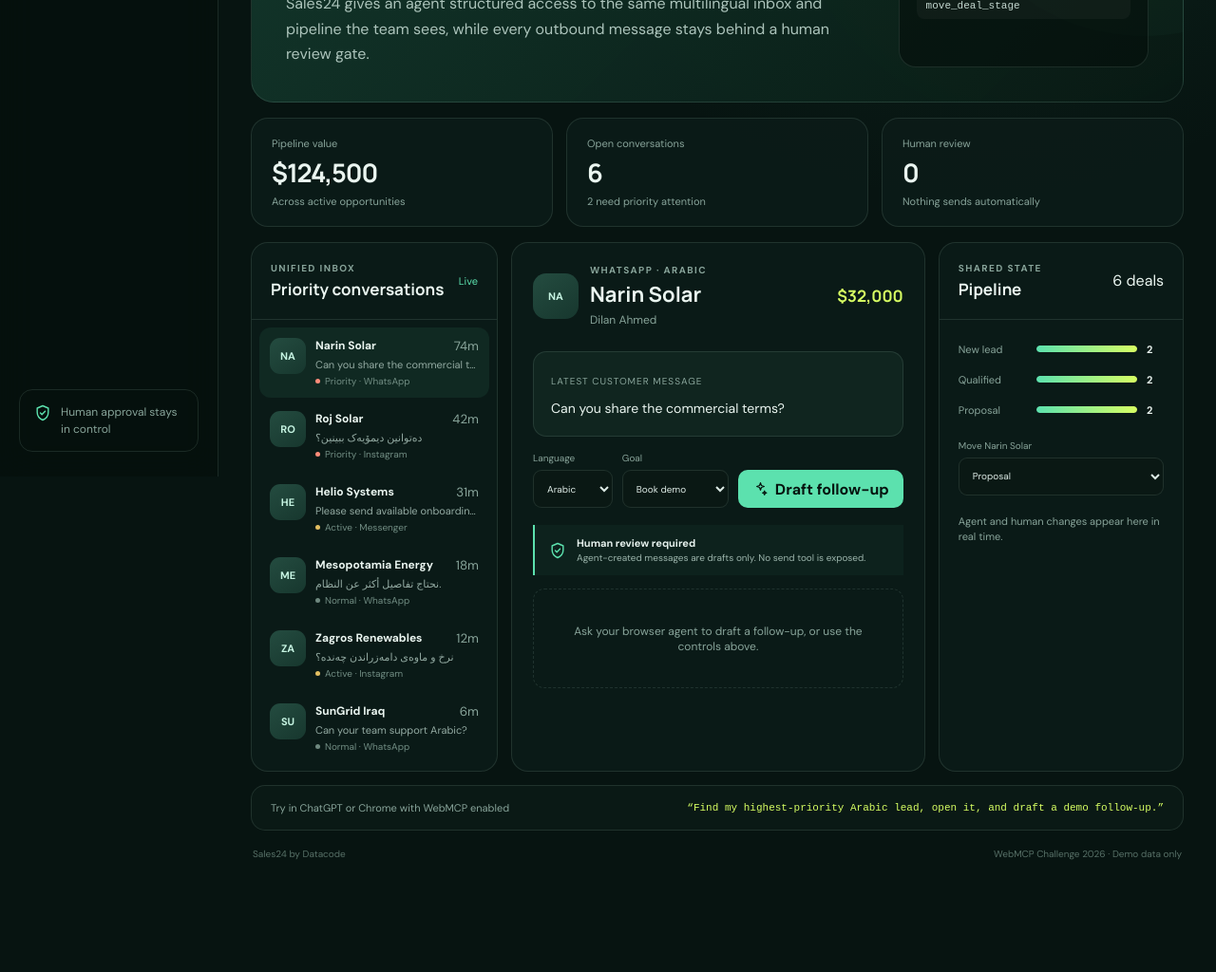
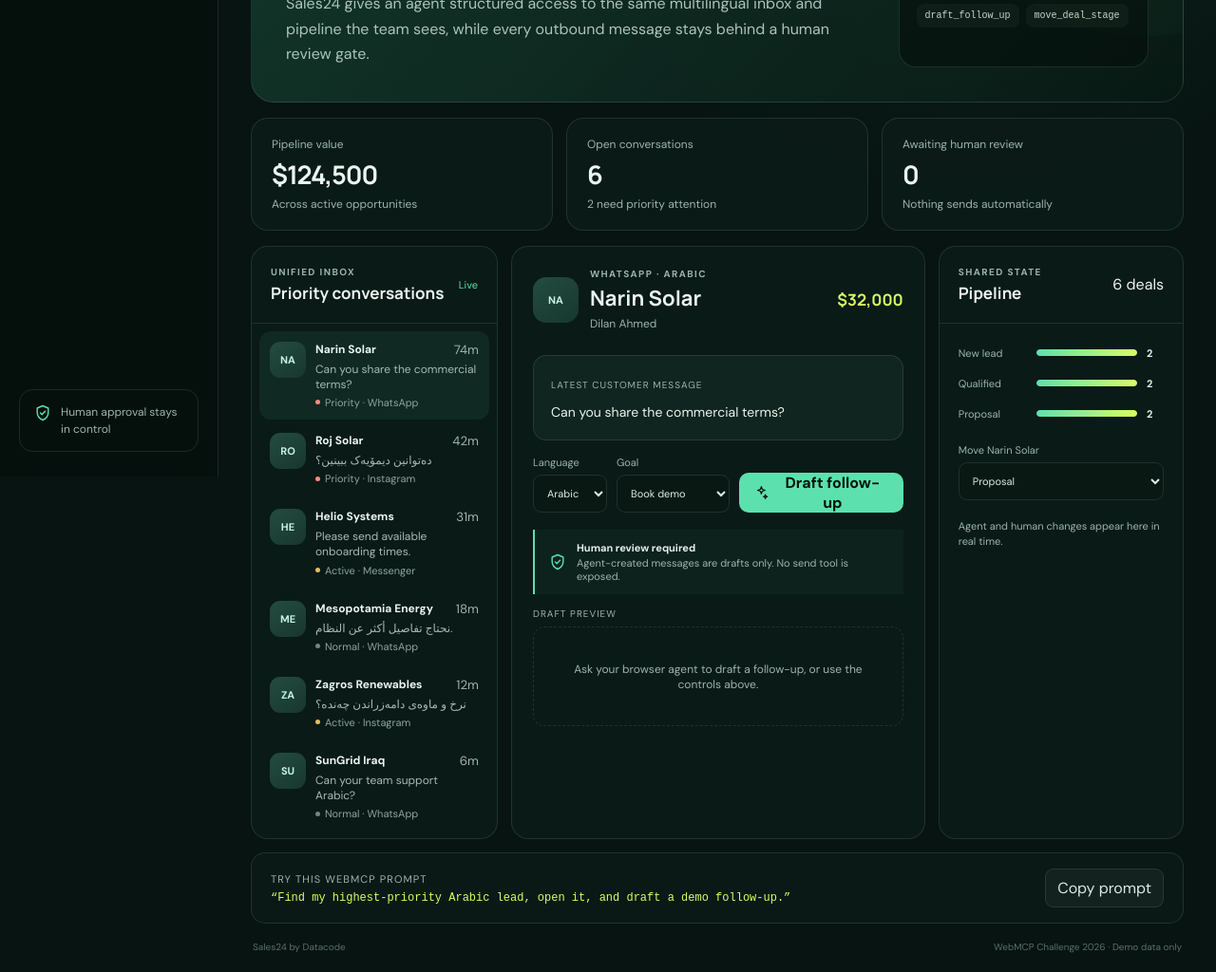
Before and after one commit to datacode-app/sales24-webmcp-demo, a website built with Vite: page index.html in a window 1280 px wide. Shown: the part 298-1322 px from the top of the page at 95% size. Before the commit the page ends 1224 px from the top, so only its background shows below. Built offline with nearby package versions, Linux system fonts and the light colour scheme.

Commit message:
polish challenge demo interactions

```diff
--- a/src/styles.css
+++ b/src/styles.css
@@ -10,7 +10,7 @@
   --panel: #0c1c18;
   --panel-2: #10251f;
   --line: rgba(179, 218, 201, .13);
-  --muted: #88a49a;
+  --muted: #9ab5ab;
   --accent: #5ce1ae;
   --accent-2: #d7ff63;
   --danger: #ff8c7a;
@@ -50,16 +50,17 @@ h1 { font-size: 19px; }
 .hero p { color: #acc4bb; max-width: 720px; line-height: 1.65; margin: 16px 0 0; }
 .tool-stack { align-self: stretch; z-index: 1; padding: 18px; background: rgba(4, 14, 11, .58); border: 1px solid var(--line); border-radius: 18px; display: flex; flex-direction: column; justify-content: center; gap: 9px; }
 .tool-stack span { color: var(--accent); display: flex; align-items: center; gap: 8px; font-size: 12px; font-weight: 700; }
-.tool-stack code { padding: 8px 10px; color: #c4d8d0; background: rgba(255,255,255,.035); border-radius: 8px; font-size: 11px; }
+.tool-tags { display: flex; flex-wrap: wrap; gap: 7px; }
+.tool-stack code { padding: 7px 9px; color: #c4d8d0; background: rgba(255,255,255,.035); border-radius: 8px; font-size: 10px; }
 
 .metrics { display: grid; grid-template-columns: repeat(3, 1fr); gap: 14px; margin: 16px 0; }
 .metrics article, .panel { border: 1px solid var(--line); background: rgba(12, 28, 24, .88); border-radius: 18px; }
 .metrics article { padding: 19px 21px; display: grid; gap: 5px; }
-.metrics span, .metrics small { color: var(--muted); font-size: 11px; }
+.metrics span, .metrics small { color: var(--muted); font-size: 12px; }
 .metrics strong { font: 700 27px 'Manrope', sans-serif; letter-spacing: -.04em; }
 
 .workspace-grid { display: grid; grid-template-columns: minmax(260px, .72fr) minmax(420px, 1.35fr) minmax(250px, .8fr); gap: 14px; }
-.panel { overflow: hidden; min-height: 530px; }
+.panel { overflow: hidden; min-height: 480px; }
 .panel-head { padding: 20px; display: flex; align-items: center; justify-content: space-between; border-bottom: 1px solid var(--line); }
 .panel h3 { font-size: 17px; }
 .live-dot { color: var(--accent); font-size: 11px; display: flex; gap: 8px; align-items: center; }
@@ -69,11 +70,11 @@ h1 { font-size: 19px; }
 .avatar { width: 38px; height: 38px; border-radius: 11px; display: grid; place-items: center; background: linear-gradient(145deg, #244c40, #17372e); color: #c6f4e2; font-weight: 700; font-size: 11px; }
 .avatar.large { width: 48px; height: 48px; border-radius: 14px; }
 .conversation-copy { min-width: 0; display: grid; gap: 4px; }
-.conversation-copy > span:not(.conversation-line):not(.meta) { overflow: hidden; text-overflow: ellipsis; white-space: nowrap; color: #93aaa2; font-size: 11px; }
+.conversation-copy > span:not(.conversation-line):not(.meta) { overflow: hidden; display: -webkit-box; -webkit-box-orient: vertical; -webkit-line-clamp: 2; color: #a4bbb2; font-size: 12px; line-height: 1.35; }
 .conversation-line { display: flex; justify-content: space-between; gap: 8px; }
 .conversation-line strong { font-size: 12px; }
 .conversation-line small { color: var(--muted); }
-.meta { display: flex; align-items: center; color: #718d83; font-size: 10px; }
+.meta { display: flex; align-items: center; color: #8ca69d; font-size: 11px; }
 .priority { width: 5px; height: 5px; border-radius: 50%; margin-right: 5px; background: #6e887f; }
 .priority-high { background: var(--danger); }
 .priority-medium { background: #e3bf61; }
@@ -87,7 +88,7 @@ h1 { font-size: 19px; }
 .message-card span { color: var(--muted); font-size: 10px; text-transform: uppercase; letter-spacing: .1em; }
 .message-card p { margin: 10px 0 0; line-height: 1.55; font-size: 14px; }
 .action-row { display: grid; grid-template-columns: 1fr 1fr auto; align-items: end; gap: 10px; margin-top: 16px; }
-label { display: grid; gap: 6px; color: var(--muted); font-size: 10px; }
+label { display: grid; gap: 6px; color: var(--muted); font-size: 11px; }
 select { min-height: 40px; color: #dceae5; background: #0a1814; border: 1px solid var(--line); border-radius: 9px; padding: 0 10px; outline: none; }
 .primary-button { min-height: 40px; border: 0; border-radius: 10px; background: var(--accent); color: #06140f; padding: 0 15px; font-weight: 700; cursor: pointer; display: flex; align-items: center; gap: 7px; }
 .primary-button svg { width: 17px; }
@@ -95,8 +96,9 @@ select { min-height: 40px; color: #dceae5; background: #0a1814; border: 1px soli
 .review-boundary svg { color: var(--accent); flex: 0 0 auto; }
 .review-boundary div { display: grid; gap: 2px; }
 .review-boundary strong { color: #e5f0ec; font-size: 11px; }
-.review-boundary span { font-size: 10px; }
+.review-boundary span { font-size: 11px; }
 .drafts { margin-top: 14px; }
+.draft-label { margin: 0 0 7px; color: var(--muted); font-size: 10px; text-transform: uppercase; letter-spacing: .1em; }
 .empty-state { color: var(--muted); min-height: 105px; display: grid; place-items: center; text-align: center; padding: 20px; border: 1px dashed var(--line); border-radius: 12px; font-size: 12px; }
 .draft-card { padding: 15px; border: 1px solid var(--line); border-radius: 13px; background: rgba(7,20,17,.68); }
 .draft-card > div { display: flex; justify-content: space-between; }
@@ -120,9 +122,13 @@ select { min-height: 40px; color: #dceae5; background: #0a1814; border: 1px soli
 .activity-list .muted { color: var(--muted); }
 
 .prompt-strip { margin-top: 14px; padding: 16px 20px; border: 1px solid var(--line); border-radius: 15px; background: #0a1915; display: flex; align-items: center; justify-content: space-between; gap: 20px; }
-.prompt-strip span { color: var(--muted); font-size: 11px; }
-.prompt-strip code { color: var(--accent-2); font-size: 11px; }
+.prompt-strip > div { display: grid; gap: 6px; }
+.prompt-strip span { color: var(--muted); font-size: 11px; text-transform: uppercase; letter-spacing: .1em; }
+.prompt-strip code { color: var(--accent-2); font-size: 12px; }
+.prompt-strip button { flex: 0 0 auto; border: 1px solid var(--line); border-radius: 9px; background: rgba(255,255,255,.04); color: #dceae5; padding: 9px 12px; cursor: pointer; }
 footer { display: flex; justify-content: space-between; color: #577067; font-size: 10px; padding: 18px 2px 0; }
+
+button:focus-visible, a:focus-visible, select:focus-visible { outline: 2px solid var(--accent-2); outline-offset: 3px; }
 
 @media (max-width: 1100px) {
   .app-shell { grid-template-columns: 76px minmax(0,1fr); }
--- a/src/ui.ts
+++ b/src/ui.ts
@@ -71,14 +71,14 @@ function render(root: HTMLElement, state: CrmState) {
         <div><span class="hero-kicker">Humans decide. Agents accelerate.</span><h2>Turn every customer signal into a clear next action.</h2><p>Sales24 gives an agent structured access to the same multilingual inbox and pipeline the team sees, while every outbound message stays behind a human review gate.</p></div>
         <div class="tool-stack">
           <span>${icon('spark')} 5 live WebMCP tools</span>
-          <code>draft_follow_up</code><code>find_priority_conversations</code><code>move_deal_stage</code>
+          <div class="tool-tags"><code>get_pipeline_snapshot</code><code>find_priority_conversations</code><code>focus_conversation</code><code>draft_follow_up</code><code>move_deal_stage</code></div>
         </div>
       </section>
 
       <section class="metrics" aria-label="Pipeline summary">
         <article><span>Pipeline value</span><strong>${money(snapshot.totalPipelineValue)}</strong><small>Across active opportunities</small></article>
         <article><span>Open conversations</span><strong>${snapshot.openConversations}</strong><small>${snapshot.highPriority} need priority attention</small></article>
-        <article><span>Human review</span><strong>${snapshot.draftsAwaitingReview}</strong><small>Nothing sends automatically</small></article>
+        <article><span>Awaiting human review</span><strong>${snapshot.draftsAwaitingReview}</strong><small>Nothing sends automatically</small></article>
       </section>
 
       <section class="workspace-grid">
@@ -100,7 +100,7 @@ function render(root: HTMLElement, state: CrmState) {
             <button class="primary-button" data-action="draft">${icon('spark')}Draft follow-up</button>
           </div>
           <div class="review-boundary">${icon('shield')}<div><strong>Human review required</strong><span>Agent-created messages are drafts only. No send tool is exposed.</span></div></div>
-          <div class="drafts">${contactDrafts.length ? contactDrafts.map((draft) => `<article class="draft-card"><div><span class="status ${draft.status}">${draft.status === 'needs_review' ? 'Needs review' : 'Approved'}</span><span class="unsent">Not sent</span></div><p dir="auto">${draft.body}</p>${draft.status === 'needs_review' ? `<button data-approve-draft="${draft.id}">Approve draft</button>` : ''}</article>`).join('') : '<div class="empty-state">Ask your browser agent to draft a follow-up, or use the controls above.</div>'}</div>
+          <div class="drafts"><p class="draft-label">Draft preview</p>${contactDrafts.length ? contactDrafts.map((draft) => `<article class="draft-card"><div><span class="status ${draft.status}">${draft.status === 'needs_review' ? 'Needs review' : 'Approved'}</span><span class="unsent">Not sent</span></div><p dir="auto">${draft.body}</p>${draft.status === 'needs_review' ? `<button data-approve-draft="${draft.id}">Approve draft</button>` : ''}</article>`).join('') : '<div class="empty-state">Ask your browser agent to draft a follow-up, or use the controls above.</div>'}</div>
         </section>
 
         <section class="panel pipeline-panel" id="pipeline">
@@ -111,7 +111,7 @@ function render(root: HTMLElement, state: CrmState) {
         </section>
       </section>
 
-      <section class="prompt-strip" id="agent"><span>Try in ChatGPT or Chrome with WebMCP enabled</span><code>“Find my highest-priority Arabic lead, open it, and draft a demo follow-up.”</code></section>
+      <section class="prompt-strip" id="agent"><div><span>Try this WebMCP prompt</span><code>“Find my highest-priority Arabic lead, open it, and draft a demo follow-up.”</code></div><button data-copy-prompt>Copy prompt</button></section>
       <footer><span>Sales24 by Datacode</span><span>WebMCP Challenge 2026 · Demo data only</span></footer>
     </main>
   </div>`;
@@ -124,6 +124,11 @@ function render(root: HTMLElement, state: CrmState) {
   });
   root.querySelectorAll<HTMLButtonElement>('[data-approve-draft]').forEach((button) => button.addEventListener('click', () => approveDraft({ draftId: button.dataset.approveDraft! })));
   root.querySelector<HTMLSelectElement>('[data-stage]')?.addEventListener('change', (event) => moveDealStage({ contactId: focused.id, stage: (event.target as HTMLSelectElement).value as DealStage }));
+  root.querySelector<HTMLButtonElement>('[data-copy-prompt]')?.addEventListener('click', async (event) => {
+    const button = event.currentTarget as HTMLButtonElement;
+    await navigator.clipboard?.writeText('Find my highest-priority Arabic lead, open it, and draft a demo follow-up.');
+    button.textContent = 'Copied';
+  });
 }
 
 export function setWebMcpStatus(mode: 'native' | 'preview') {
```
